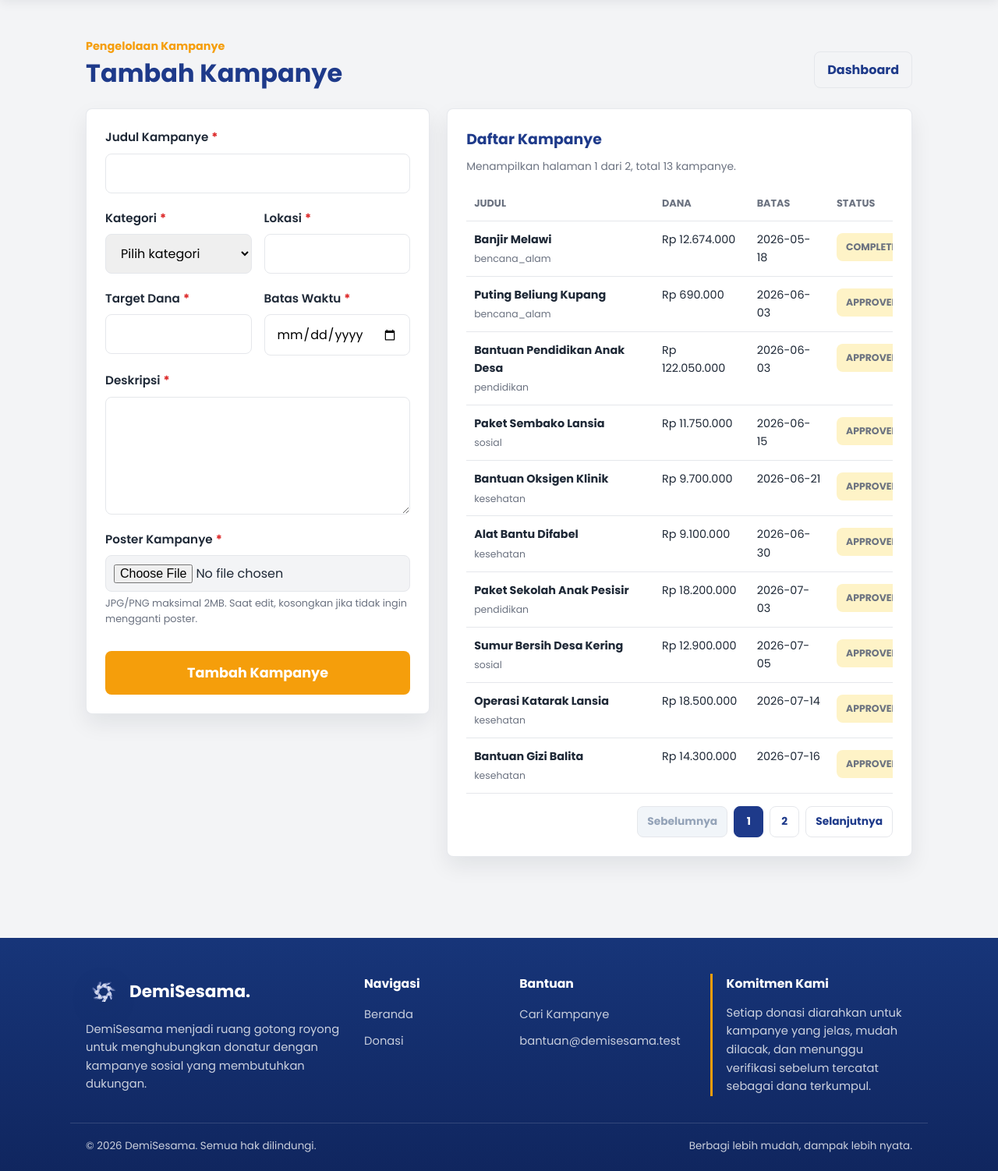
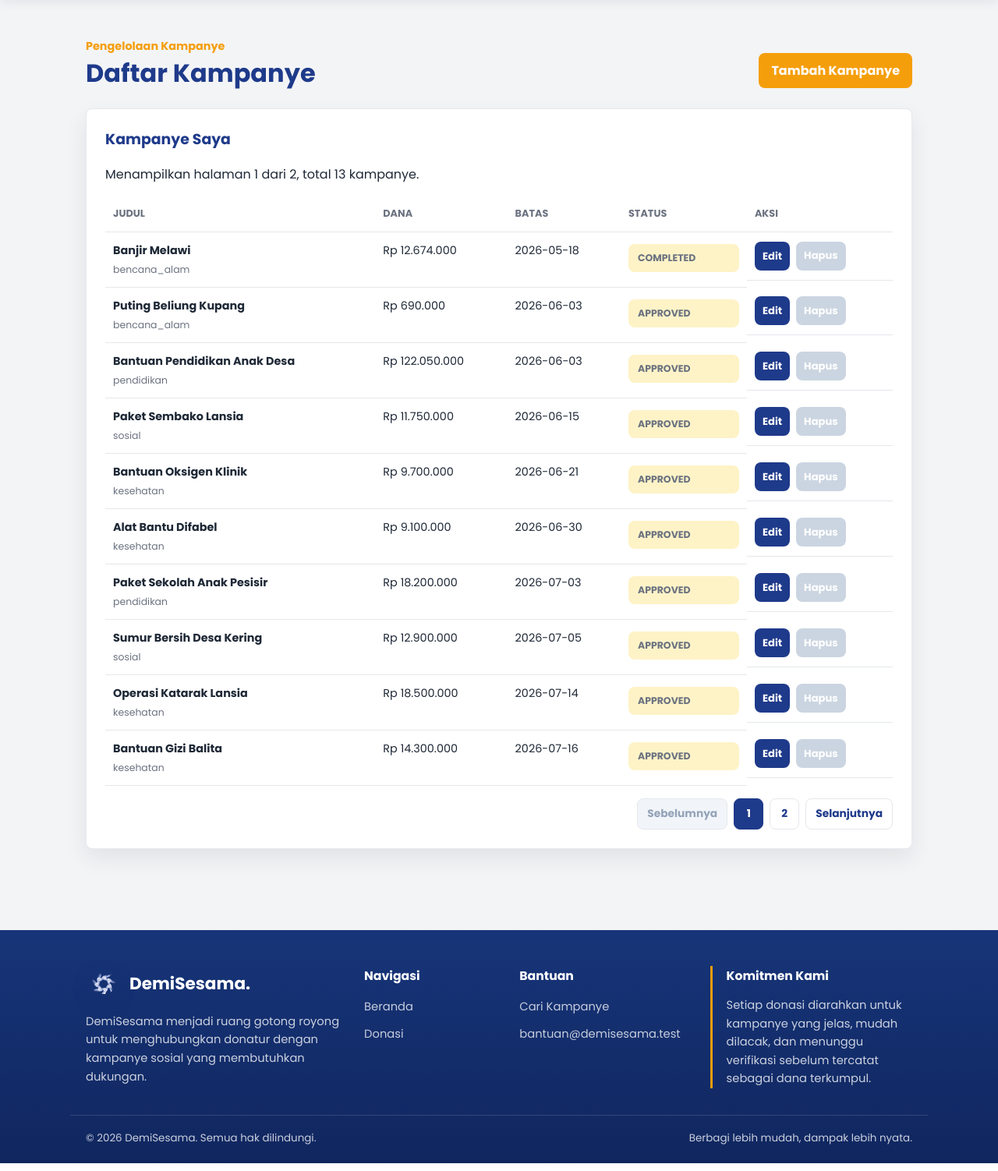
Before and after one commit to DelvinLaurens/Pemograman-web-praktikum, a PHP site: page /admin/kampanye.php in a window 1280 px wide. Shown: the part 81-1583 px from the top of the page at 78% size. Run offline with PHP 8.4, Linux system fonts and the light colour scheme; the visitor is signed in with stand-in values (Sample User, id 1); data comes from the database, SQL or seed files in the repository.

Commit message:
Perbaiki kelola kampanye

```diff
--- a/admin/kampanye.php
+++ b/admin/kampanye.php
@@ -25,18 +25,6 @@ if ($_SERVER['REQUEST_METHOD'] === 'POST') {
     $redirect_page = max(1, $redirect_page);
     $page_query = $redirect_page > 1 ? '&page=' . $redirect_page : '';
 
-    if ($action === 'save') {
-        $id_kampanye = filter_input(INPUT_POST, 'id_kampanye', FILTER_VALIDATE_INT) ?: null;
-        $result = saveCampaign($conn, $admin_id, $_POST, $_FILES['gambar_poster'] ?? null, $id_kampanye);
-
-        if ($result['success']) {
-            header("Location: " . url_for('admin/kampanye.php?saved=1' . $page_query));
-            exit;
-        }
-
-        $errors = $result['errors'];
-    }
-
     if ($action === 'delete') {
         $id_kampanye = filter_input(INPUT_POST, 'id_kampanye', FILTER_VALIDATE_INT);
         $result = deleteManagedCampaign($conn, $admin_id, $id_kampanye);
@@ -54,7 +42,7 @@ if ($_SERVER['REQUEST_METHOD'] === 'POST') {
         $result = updateManagedCampaignStatus($conn, $admin_id, $id_kampanye, 'approved');
 
         if ($result['success']) {
-            header("Location: " . url_for('admin/kampanye.php?saved=1' . $page_query));
+            header("Location: " . url_for('admin/kampanye.php?status=1' . $page_query));
             exit;
         }
 
@@ -66,7 +54,7 @@ if ($_SERVER['REQUEST_METHOD'] === 'POST') {
         $result = updateManagedCampaignStatus($conn, $admin_id, $id_kampanye, 'rejected');
 
         if ($result['success']) {
-            header("Location: " . url_for('admin/kampanye.php?saved=1' . $page_query));
+            header("Location: " . url_for('admin/kampanye.php?status=1' . $page_query));
             exit;
         }
 
@@ -82,8 +70,10 @@ if (isset($_GET['deleted'])) {
     $success = "Kampanye berhasil dihapus.";
 }
 
-$edit_id = filter_input(INPUT_GET, 'edit', FILTER_VALIDATE_INT);
-$editing = $edit_id ? getManagedCampaignById($conn, $admin_id, $edit_id) : null;
+if (isset($_GET['status'])) {
+    $success = "Status kampanye berhasil diperbarui.";
+}
+
 $total_campaigns = countManagedCampaigns($conn, $admin_id);
 $total_pages = max(1, (int) ceil($total_campaigns / $items_per_page));
 if ($current_page > $total_pages) {
@@ -91,15 +81,6 @@ if ($current_page > $total_pages) {
 }
 $offset = ($current_page - 1) * $items_per_page;
 $campaigns = getManagedCampaigns($conn, $admin_id, $items_per_page, $offset);
-$form_source = !empty($errors) ? $_POST : ($editing ?: []);
-$kategori_options = [
-    'bencana_alam' => 'Bencana Alam',
-    'pendidikan' => 'Pendidikan',
-    'kesehatan' => 'Kesehatan',
-    'lingkungan' => 'Lingkungan',
-    'sosial' => 'Sosial',
-    'pembangunan' => 'Pembangunan',
-];
 $current_page_query = $current_page > 1 ? '?page=' . $current_page : '';
 ?>
 
@@ -108,7 +89,7 @@ $current_page_query = $current_page > 1 ? '?page=' . $current_page : '';
 <head>
     <meta charset="UTF-8">
     <meta name="viewport" content="width=device-width, initial-scale=1.0">
-    <title>Kelola Kampanye - DemiSesama</title>
+    <title>Daftar Kampanye - DemiSesama</title>
     <link rel="icon" type="image/png" href="<?php echo asset_url('assets/images/logo-demisesama.png'); ?>">
     <link rel="stylesheet" href="<?php echo asset_url('css/global.css?v=3'); ?>">
     <link rel="stylesheet" href="<?php echo asset_url('css/form.css?v=3'); ?>">
@@ -123,9 +104,9 @@ $current_page_query = $current_page > 1 ? '?page=' . $current_page : '';
             <div class="admin-heading">
                 <div>
                     <span>Pengelolaan Kampanye</span>
-                    <h1><?php echo $editing ? 'Edit Kampanye' : 'Tambah Kampanye'; ?></h1>
+                    <h1>Daftar Kampanye</h1>
                 </div>
-                <a href="<?php echo url_for('admin/dashboard.php'); ?>" class="admin-secondary-link">Dashboard</a>
+                <a href="<?php echo url_for('admin/form-kampanye.php'); ?>" class="admin-primary-link">Tambah Kampanye</a>
             </div>
 
             <?php if (!empty($errors)): ?>
@@ -142,69 +123,14 @@ $current_page_query = $current_page > 1 ? '?page=' . $current_page : '';
                 </div>
             <?php endif; ?>
 
-            <section class="admin-layout">
-                <form method="POST" action="<?php echo url_for('admin/kampanye.php' . $current_page_query); ?>" enctype="multipart/form-data" class="admin-panel form-donasi">
-                    <input type="hidden" name="action" value="save">
-                    <?php if ($editing): ?>
-                        <input type="hidden" name="id_kampanye" value="<?php echo (int) $editing['id_kampanye']; ?>">
-                    <?php endif; ?>
-
-                    <div class="form-group">
-                        <label for="judul_kampanye">Judul Kampanye<span class="required">*</span></label>
-                        <input type="text" id="judul_kampanye" name="judul_kampanye" value="<?php echo e($form_source['judul_kampanye'] ?? ''); ?>" required>
-                    </div>
-
-                    <div class="form-grid-2">
-                        <div class="form-group">
-                            <label for="kategori">Kategori<span class="required">*</span></label>
-                            <select id="kategori" name="kategori" required>
-                                <option value="">Pilih kategori</option>
-                                <?php foreach ($kategori_options as $value => $label): ?>
-                                    <option value="<?php echo e($value); ?>" <?php echo ($form_source['kategori'] ?? '') === $value ? 'selected' : ''; ?>>
-                                        <?php echo e($label); ?>
-                                    </option>
-                                <?php endforeach; ?>
-                            </select>
-                        </div>
-
-                        <div class="form-group">
-                            <label for="lokasi">Lokasi<span class="required">*</span></label>
-                            <input type="text" id="lokasi" name="lokasi" value="<?php echo e($form_source['lokasi'] ?? ''); ?>" required>
+            <section class="admin-panel">
+                <div class="admin-panel-head">
+                    <div>
+                        <h2>Kampanye Saya</h2>
+                        <span>Menampilkan halaman <?php echo (int) $current_page; ?> dari <?php echo (int) $total_pages; ?>, total <?php echo (int) $total_campaigns; ?> kampanye.</span>
                     </div>
                 </div>
 
-                    <div class="form-grid-2">
-                        <div class="form-group">
-                            <label for="target_dana">Target Dana<span class="required">*</span></label>
-                            <input type="number" id="target_dana" name="target_dana" min="10000" value="<?php echo e($form_source['target_dana'] ?? ''); ?>" required>
-                        </div>
-
-                        <div class="form-group">
-                            <label for="batas_waktu">Batas Waktu<span class="required">*</span></label>
-                            <input type="date" id="batas_waktu" name="batas_waktu" value="<?php echo e($form_source['batas_waktu'] ?? ''); ?>" required>
-                        </div>
-                    </div>
-
-                    <div class="form-group">
-                        <label for="deskripsi">Deskripsi<span class="required">*</span></label>
-                        <textarea id="deskripsi" name="deskripsi" rows="5" required><?php echo e($form_source['deskripsi'] ?? ''); ?></textarea>
-                    </div>
-
-                    <div class="form-group">
-                        <label for="gambar_poster">Poster Kampanye<?php echo $editing ? '' : '<span class="required">*</span>'; ?></label>
-                        <input type="file" id="gambar_poster" name="gambar_poster" accept=".jpg,.jpeg,.png" class="input-file" <?php echo $editing ? '' : 'required'; ?>>
-                        <small>JPG/PNG maksimal 2MB. Saat edit, kosongkan jika tidak ingin mengganti poster.</small>
-                    </div>
-
-                    <button type="submit" class="btn-submit-form"><?php echo $editing ? 'Simpan Perubahan' : 'Tambah Kampanye'; ?></button>
-                    <?php if ($editing): ?>
-                        <a href="<?php echo url_for('admin/kampanye.php' . $current_page_query); ?>" class="admin-cancel-link">Batal Edit</a>
-                    <?php endif; ?>
-                </form>
-
-                <div class="admin-panel">
-                    <h2>Daftar Kampanye</h2>
-                    <p class="admin-table-note">Menampilkan halaman <?php echo (int) $current_page; ?> dari <?php echo (int) $total_pages; ?>, total <?php echo (int) $total_campaigns; ?> kampanye.</p>
                 <div class="admin-table-wrap">
                     <table class="admin-table">
                         <thead>
@@ -236,20 +162,20 @@ $current_page_query = $current_page > 1 ? '?page=' . $current_page : '';
                                     </td>
                                     <td class="admin-actions">
                                         <?php if (($campaign['status'] ?? 'pending') === 'pending'): ?>
-                                                <form method="POST" action="<?php echo url_for('admin/kampanye.php' . $current_page_query); ?>" style="display:inline;">
+                                            <form method="POST" action="<?php echo url_for('admin/kampanye.php' . $current_page_query); ?>">
                                                 <input type="hidden" name="action" value="approve">
                                                 <input type="hidden" name="id_kampanye" value="<?php echo (int) $campaign['id_kampanye']; ?>">
-                                                    <button type="submit" style="background-color: #28a745; color: white; border: none; padding: 5px 10px; border-radius: 4px; cursor: pointer; font-size: 12px;" onclick="return confirm('Setujui kampanye ini untuk dipublikasikan?');">Setuju</button>
+                                                <button type="submit" value="approve" onclick="return confirm('Setujui kampanye ini untuk dipublikasikan?');">Setuju</button>
                                             </form>
 
-                                                <form method="POST" action="<?php echo url_for('admin/kampanye.php' . $current_page_query); ?>" style="display:inline;">
+                                            <form method="POST" action="<?php echo url_for('admin/kampanye.php' . $current_page_query); ?>">
                                                 <input type="hidden" name="action" value="reject">
                                                 <input type="hidden" name="id_kampanye" value="<?php echo (int) $campaign['id_kampanye']; ?>">
-                                                    <button type="submit" style="background-color: #dc3545; color: white; border: none; padding: 5px 10px; border-radius: 4px; cursor: pointer; font-size: 12px;" onclick="return confirm('Tolak pengajuan kampanye ini?');">Tolak</button>
+                                                <button type="submit" value="reject" onclick="return confirm('Tolak pengajuan kampanye ini?');">Tolak</button>
                                             </form>
                                         <?php endif; ?>
 
-                                            <a href="<?php echo url_for('admin/kampanye.php?edit=' . (int) $campaign['id_kampanye'] . ($current_page > 1 ? '&page=' . $current_page : '')); ?>">Edit</a>
+                                        <a href="<?php echo url_for('admin/form-kampanye.php?edit=' . (int) $campaign['id_kampanye'] . ($current_page > 1 ? '&page=' . $current_page : '')); ?>">Edit</a>
                                         <form method="POST" action="<?php echo url_for('admin/kampanye.php' . $current_page_query); ?>" onsubmit="return confirm('Hapus kampanye ini?');">
                                             <input type="hidden" name="action" value="delete">
                                             <input type="hidden" name="id_kampanye" value="<?php echo (int) $campaign['id_kampanye']; ?>">
@@ -275,7 +201,6 @@ $current_page_query = $current_page > 1 ? '?page=' . $current_page : '';
                         <a class="<?php echo $current_page >= $total_pages ? 'is-disabled' : ''; ?>" href="<?php echo url_for('admin/kampanye.php?page=' . min($total_pages, $current_page + 1)); ?>">Selanjutnya</a>
                     </nav>
                 <?php endif; ?>
-                </div>
             </section>
         </div>
     </main>
```
Also changed, not shown: admin/form-kampanye.php (added, +164 -0 lines). Lines whose indentation alone changed are shown as unchanged.
